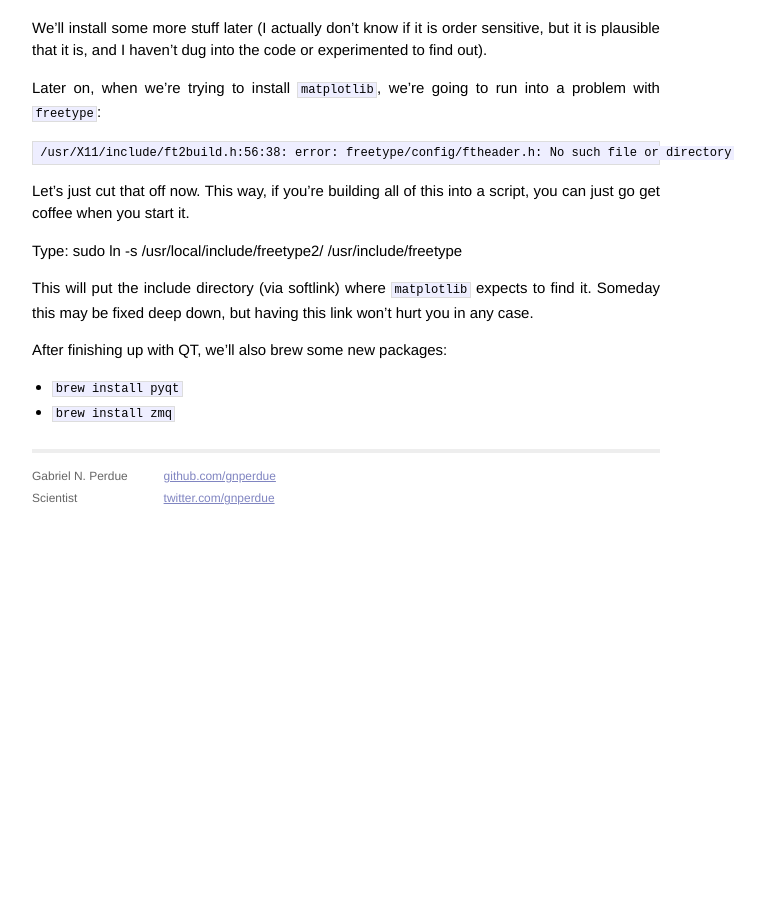
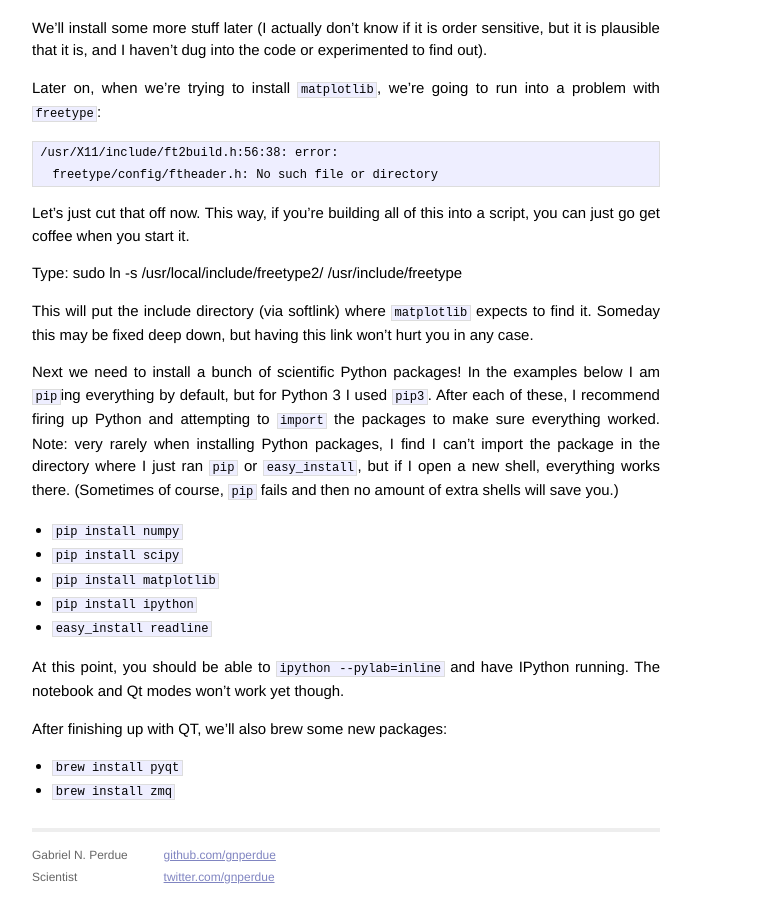
Before and after one commit to gnperdue/gnperdue.github.io, a Jekyll site: the page built from _posts/2099-12-21-setting-up-scientific-python.markdown, in a window 1280 px wide and 900 px high, scrolled down 1397 px. Shown: the whole window, without its empty margins (294-1059 px from the left). Built offline with Jekyll 4.4.1, drawn with Linux system fonts in a browser that asks for light colours; Markdown is read by kramdown in place of the engine named in the settings; before the commit the page ends 1919 px from its top, so only the background shows below that.

Commit message:
More work on the ipython + scientific python install entry.

```diff
--- a/_posts/2099-12-21-setting-up-scientific-python.markdown
+++ b/_posts/2099-12-21-setting-up-scientific-python.markdown
@@ -82,7 +82,8 @@ to find out).
 Later on, when we're trying to install `matplotlib`, we're going to run into a problem
 with `freetype`:
 
-    /usr/X11/include/ft2build.h:56:38: error: freetype/config/ftheader.h: No such file or directory
+    /usr/X11/include/ft2build.h:56:38: error:
+      freetype/config/ftheader.h: No such file or directory
 
 Let's just cut that off now. This way, if you're building all of this into a script, you
 can just go get coffee when you start it.
@@ -94,6 +95,22 @@ This will put the include directory (via softlink) where `matplotlib` expects to
 it. Someday this may be fixed deep down, but having this link won't hurt you in any
 case.
 
+Next we need to install a bunch of scientific Python packages! In the examples below
+I am `pip`ing everything by default, but for Python 3 I used `pip3`. After each of these,
+I recommend firing up Python and attempting to `import` the packages to make sure
+everything worked. Note: very rarely when installing Python packages, I find I can't
+import the package in the directory where I just ran `pip` or `easy_install`, but if
+I open a new shell, everything works there. (Sometimes of course, `pip` fails and then
+no amount of extra shells will save you.)
+
+* `pip install numpy`
+* `pip install scipy`
+* `pip install matplotlib`
+* `pip install ipython`
+* `easy_install readline`
+
+At this point, you should be able to `ipython --pylab=inline` and have IPython running.
+The notebook and Qt modes won't work yet though.
 
 After finishing up with QT, we'll also brew some new packages:
 
```
